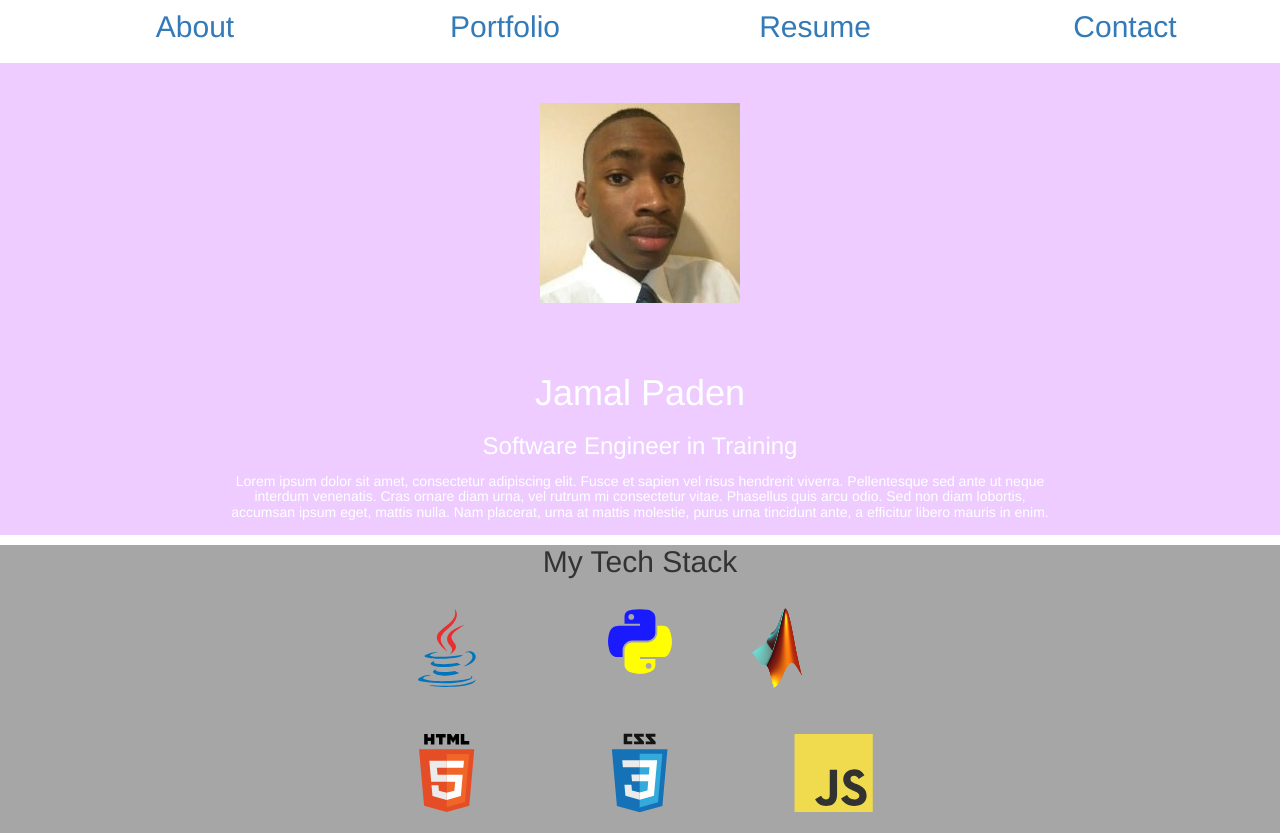
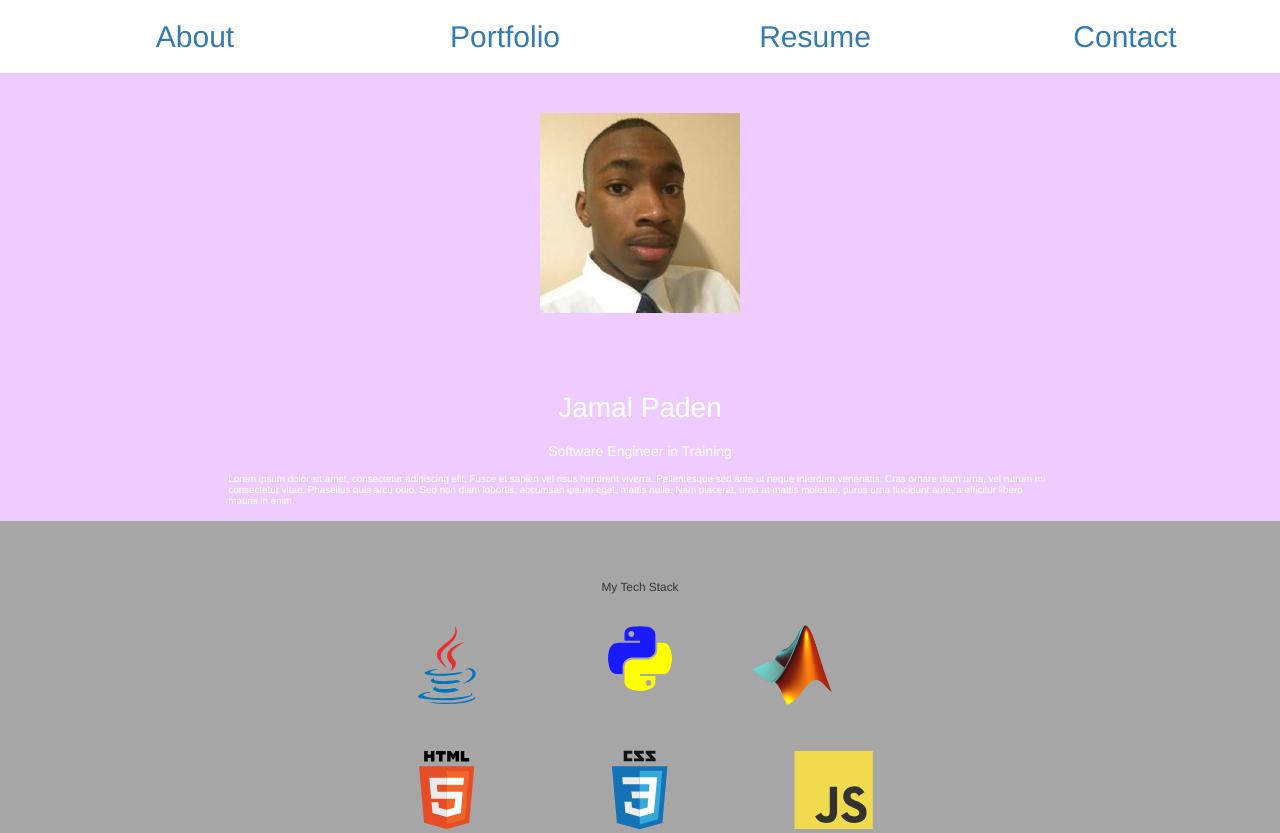
Before and after one commit to jpaden12/Portfolio-Site, a plain HTML site: page index.html in a window 1280 px wide. Shown: the top 833 px of the page. Drawn offline with nearby package versions, Linux system fonts and the light colour scheme; some packages are replaced by stand-ins of ours.

Commit message:
About page...

```diff
--- a/views/aboutPage.html
+++ b/views/aboutPage.html
@@ -23,7 +23,7 @@
         }
 
     #matlab {
-        width: 80px;
+        width: 110px;
         height: 80px;
     }
 
@@ -34,30 +34,28 @@
         padding-bottom: 20px;
     }
 
-    h1 {
+    #myname {
         text-align: center;
-        margin-top: 10px;
-        margin-bottom: 10px;
+        margin-bottom: 5px;
+        font-size: 2em;
     }
 
-    h3 {
+    #title {
         text-align: center;
+        font-size: 1em;
     }
 
 
-    h5 {
-        text-align: center;
+    #description {
         margin-top: 15px;
         margin-bottom: 15px;
+        font-size: 0.7em;
     }
 
-    h2 {
+    .bottom_section {
         text-align: center;
-        margin-top: 10px;
+        font-size: 0.85em;
     }
-
-
-
 
 </style>
 
@@ -67,9 +65,9 @@
     <div class="row">
         <div class="col-sm-2"></div>
         <div class="col-sm-8">
-            <h1>Jamal Paden</h1>
-            <h3>Software Engineer in Training</h3>
-            <h5>Lorem ipsum dolor sit amet, consectetur adipiscing elit. Fusce et sapien vel risus hendrerit viverra.
+            <h1 id="myname">Jamal Paden</h1>
+            <h3 id="title">Software Engineer in Training</h3>
+            <h5 id="description">Lorem ipsum dolor sit amet, consectetur adipiscing elit. Fusce et sapien vel risus hendrerit viverra.
                 Pellentesque sed ante ut neque interdum venenatis. Cras ornare diam urna, vel rutrum mi consectetur vitae.
                 Phasellus quis arcu odio. Sed non diam lobortis, accumsan ipsum eget, mattis nulla. Nam placerat, urna at
                 mattis molestie, purus urna tincidunt ante, a efficitur libero mauris in enim.</h5>
@@ -80,7 +78,9 @@
 
 
 <div id="bottom">
-    <h2>My Tech Stack</h2>
+    <br>
+    <br>
+    <h2 class="bottom_section">My Tech Stack</h2>
     <div class="container-fluid">
         <div class="row text-center icon_row">
 
@@ -152,7 +152,7 @@
         </div>
     </div>
 
-    <h2>Frameworks and Tools</h2>
+    <h2 class="bottom_section">Frameworks and Tools</h2>
     <div class="container-fluid">
         <div class="row text-center icon_row">
 
```
